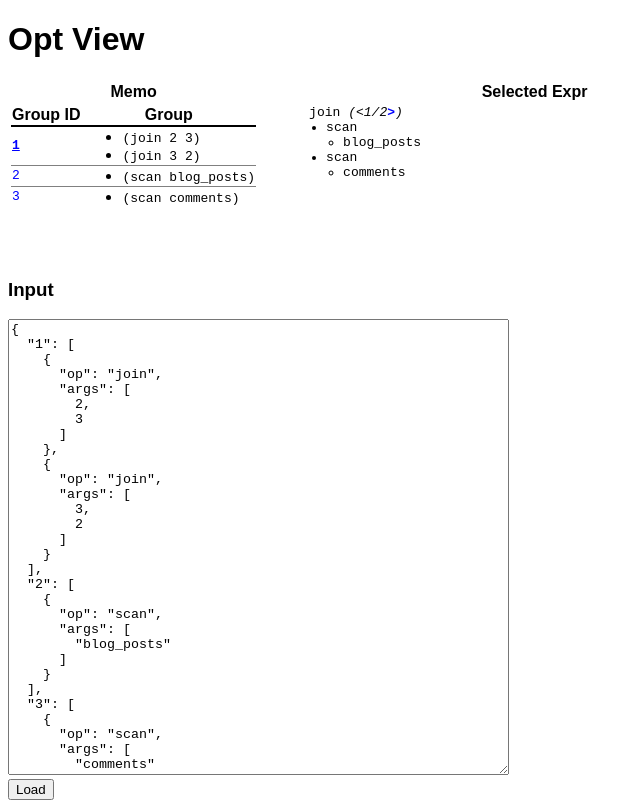
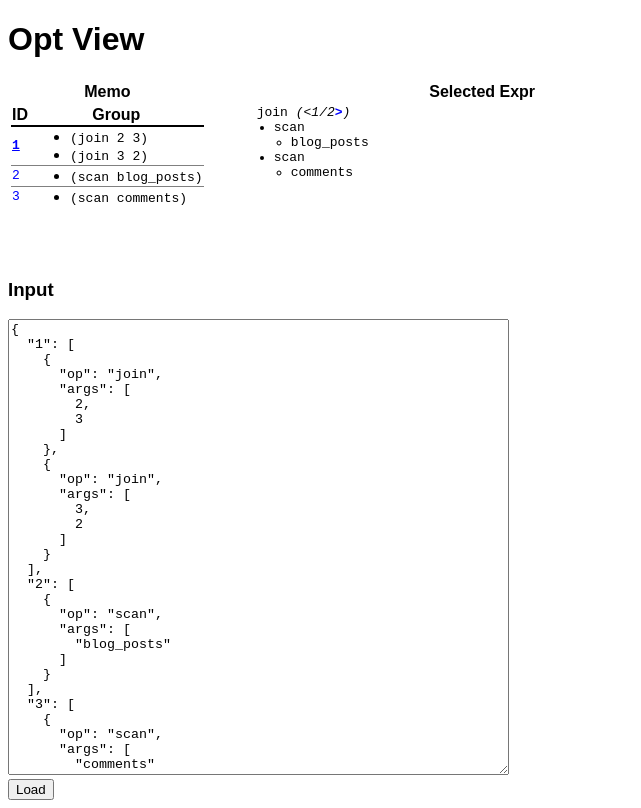
Before and after one commit to vilterp/opt-view, a React (Create React App) app: page / in a window 1280 px wide. Shown: the whole page, without its empty margins (0-641 px from the left). Built offline with nearby package versions, Linux system fonts and the light colour scheme; the HTML template or start-up script is replaced by a standard one.

Commit message:
group id => id

```diff
--- a/src/App.js
+++ b/src/App.js
@@ -129,7 +129,7 @@ class MemoView extends Component {
       <table className="memo-view">
         <thead>
           <tr>
-            <th>Group ID</th>
+            <th>ID</th>
             <th>Group</th>
           </tr>
         </thead>
```
